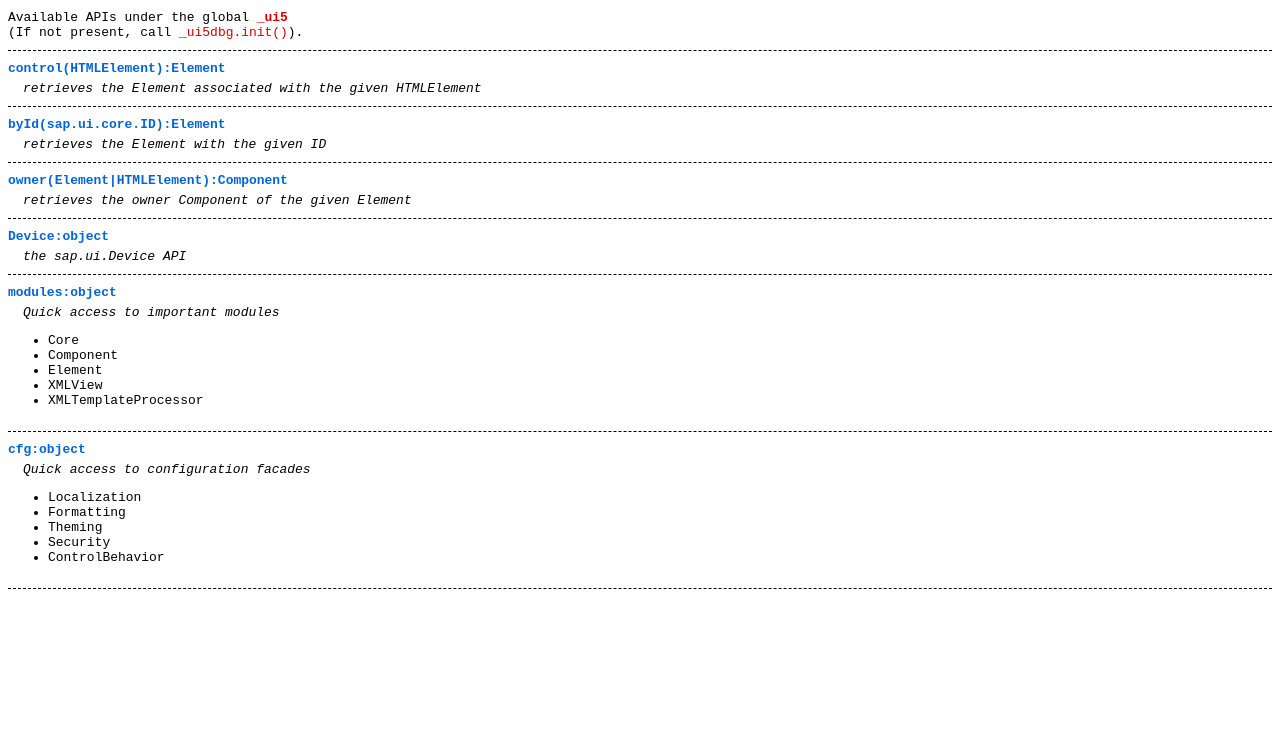
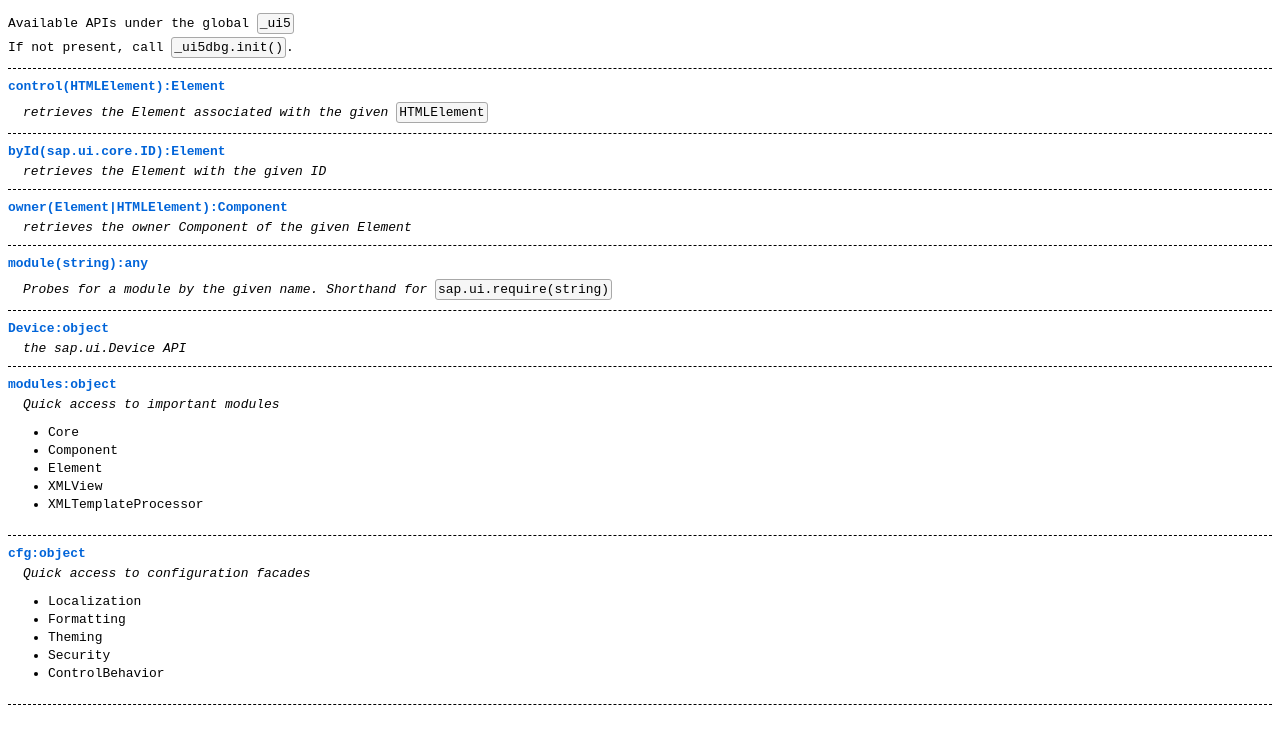
Before and after one commit to Thodd/ui5-debug-utils, a browser extension: page index.html in a window 1280 px wide. Drawn offline with Linux system fonts and the light colour scheme.

Commit message:
Beautify documentation in side-panel

```diff
--- a/index.html
+++ b/index.html
@@ -25,20 +25,32 @@
 				font-style: italic;
 				padding-left: 15px;
 			}
+			code {
+				display: inline-block;
+				background: rgb(246, 246, 246);
+				border: 1px solid rgb(168, 168, 168);
+				border-radius: 3px;
+				padding: 2px;
+				margin-top: 3px;
+				font-style: normal;
+			}
+			li {
+				margin-bottom: 3px;
+			}
 		</style>
 	</head>
 
 	<body>
 		<div class="entry">
-			<div>Available APIs under the global <span class="highlight"><b>_ui5</b></div>
+			<div>Available APIs under the global <code>_ui5</code></div>
 			<div>
-				(If not present, call <span class="highlight">_ui5dbg.init()</span>).
+				If not present, call <code>_ui5dbg.init()</code>.
 			</div>
 		</div>
 
 		<div class="entry">
 			<div class="title">control(HTMLElement):Element</div>
-			<div class="explanation">retrieves the Element associated with the given HTMLElement</div>
+			<div class="explanation">retrieves the Element associated with the given <code>HTMLElement</code></div>
 		</div>
 
 		<div class="entry">
@@ -49,6 +61,11 @@
 		<div class="entry">
 			<div class="title">owner(Element|HTMLElement):Component</div>
 			<div class="explanation">retrieves the owner Component of the given Element</div>
+		</div>
+
+		<div class="entry">
+			<div class="title">module(string):any</div>
+			<div class="explanation">Probes for a module by the given name. Shorthand for <code>sap.ui.require(string)</code></div>
 		</div>
 
 		<div class="entry">
```
